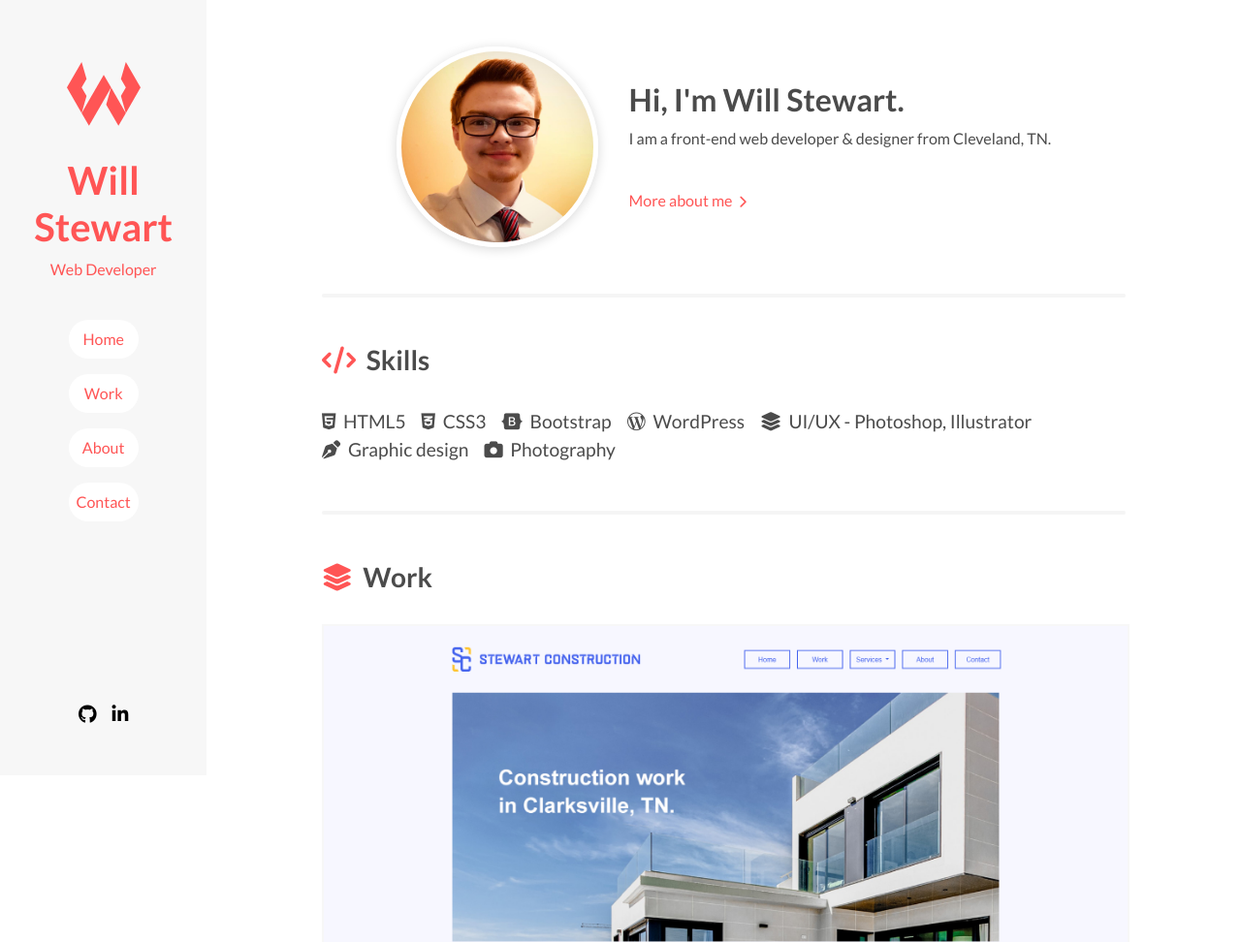
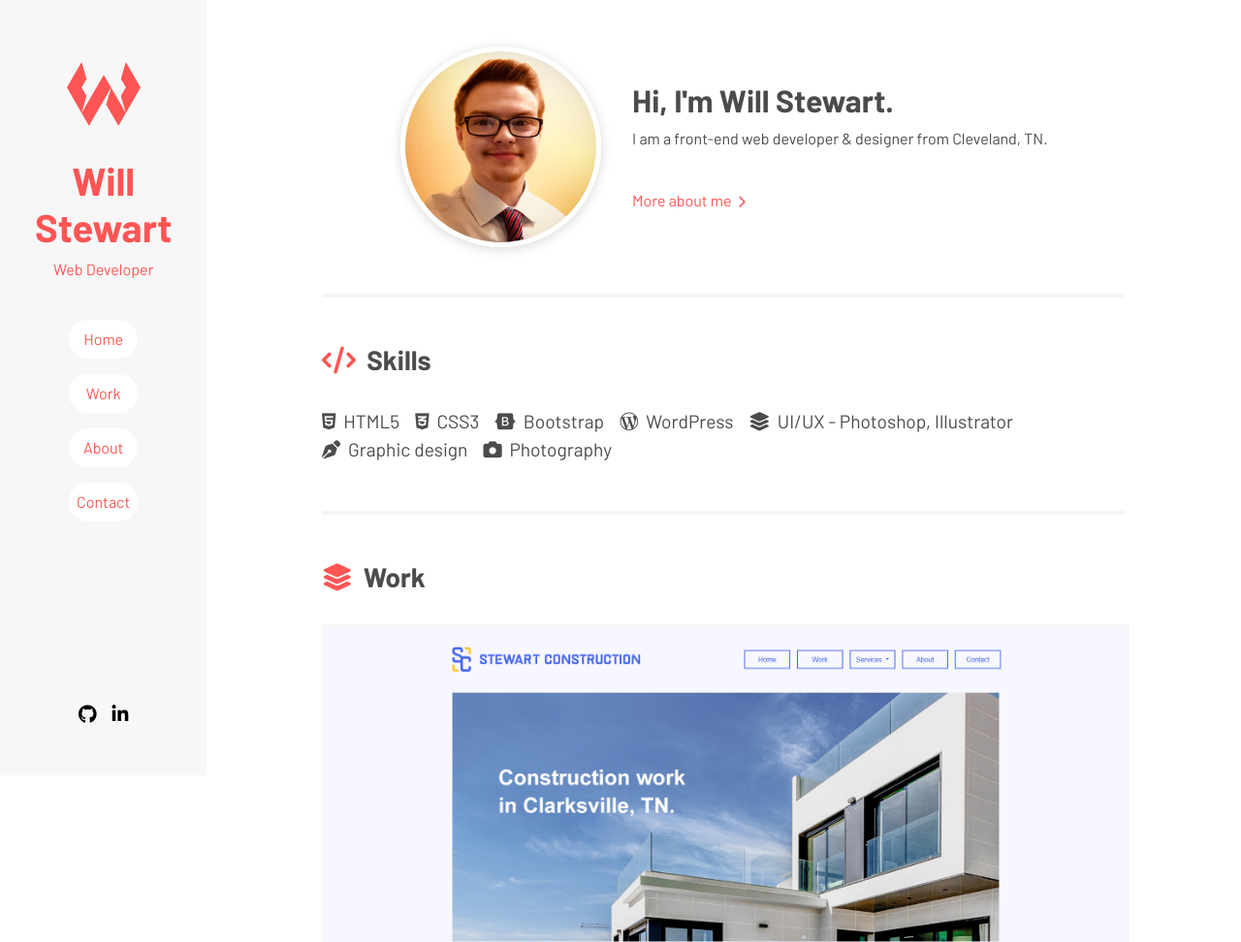
Before and after one commit to willstewartcode/willstewartcode.github.io, a plain HTML site: page index.htm in a window 1280 px wide. Shown: the top 972 px of the page at 97% size. Drawn offline with Linux system fonts and the light colour scheme.

Commit message:
Updated font (Lalo -> Barlow)

```diff
--- a/index.htm
+++ b/index.htm
@@ -28,7 +28,7 @@
 	<!-- Fonts -->
 	<link rel="preconnect" href="https://fonts.googleapis.com">
 	<link rel="preconnect" href="https://fonts.gstatic.com" crossorigin>
-	<link href="https://fonts.googleapis.com/css2?family=Lato:ital,wght@0,100;0,300;0,400;0,700;0,900;1,100;1,300;1,400;1,700;1,900&display=swap" rel="stylesheet">
+	<link href="https://fonts.googleapis.com/css2?family=Barlow:ital,wght@0,100;0,200;0,300;0,400;0,500;0,600;0,700;0,800;0,900;1,100;1,200;1,300;1,400;1,500;1,600;1,700;1,800;1,900&display=swap" rel="stylesheet">
 </head>
 
 <body>
--- a/style.css
+++ b/style.css
@@ -3,7 +3,7 @@
 */
 body {
     background-color: white;
-    font-family: 'Lato', sans-serif;
+    font-family: 'Barlow', sans-serif;
     color: rgb(75, 75, 75);
 }
 
```
